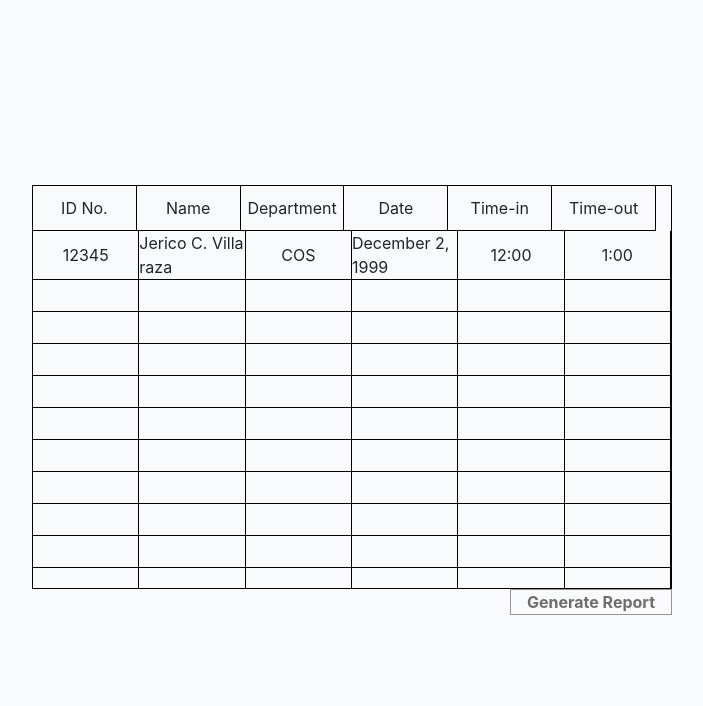
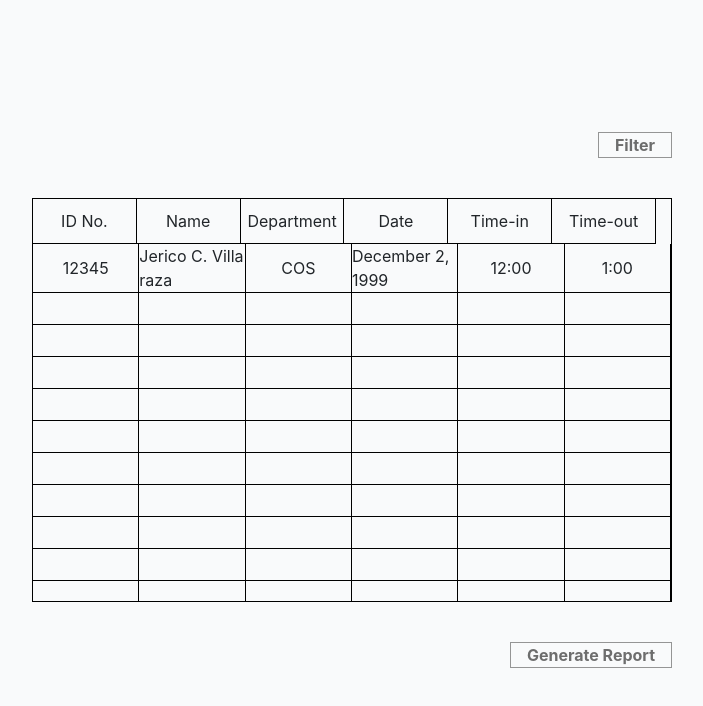
Before and after one commit to ecoknows/TUP-Faculty, a React (Create React App) app in the folder front_end/: page /attendaceReport in a window 1280 px wide. Shown: the top 706 px of the page, without its empty margins (288-991 px from the left). Built offline with nearby package versions, Linux system fonts and the light colour scheme.

Commit message:
Modifying Buttons

```diff
--- a/front_end/src/components/Button.tsx
+++ b/front_end/src/components/Button.tsx
@@ -1,10 +1,12 @@
 import React, {forwardRef,HTMLAttributes} from 'react'
 import classNames from 'classnames';
+import View, {ViewProps} from './View';
 
 
-interface Props extends HTMLAttributes<HTMLDivElement>{
+interface Props extends ViewProps{
     className?: string,
     title: string,
+    margin?: string,
 
 }
 
@@ -28,9 +30,9 @@ const Button = forwardRef(
         );
 
         return (
-            <div className={classes}>
+            <View className={classes} {...props}>
                  {title}
-            </div>
+            </View>
         )
     }
 )
--- a/front_end/src/components/View.tsx
+++ b/front_end/src/components/View.tsx
@@ -3,7 +3,7 @@ import classNames from 'classnames';
 
 
 export interface ViewProps extends HTMLAttributes<HTMLDivElement>{
-    children: any,
+    children?: any,
     className?: string,
 
     center?: boolean,
@@ -14,6 +14,7 @@ export interface ViewProps extends HTMLAttributes<HTMLDivElement>{
     flex?: boolean,
     end?: boolean,
 
+    margin?: string,
 
     height?: string,
     width?: string,
@@ -31,6 +32,8 @@ const View = forwardRef(
         relative,
         flex,
         end,
+
+        margin,
 
         height,
         width,
@@ -56,7 +59,13 @@ const View = forwardRef(
             color && `bg-${color}`,
             relative && `relative`,
             flex && 'flex-1',
-            end && 'items-end'
+            end && 'items-end',
+
+            // TAILWINDCSS START
+            margin,
+
+
+
         );
 
         return <div {...props} className={classes}>
--- a/front_end/src/screens/admin/AttendanceReport.tsx
+++ b/front_end/src/screens/admin/AttendanceReport.tsx
@@ -18,6 +18,8 @@ const AttendanceReport = () => {
     return (
         <View height='100vh' middle center column>
             <View end style={{width: '50%'}} column>
+                <Button title='Filter' margin='mb-10' />
+
                 <Table
                         header={['ID No.','Name', 'Department','Date','Time-in','Time-out']}
                         numColumn={11}
@@ -48,7 +50,7 @@ const AttendanceReport = () => {
                         )}
                     />
 
-                <Button title='Generate Report' />
+                <Button title='Generate Report' margin='mt-10' />
             </View>
 
         </View>
```
